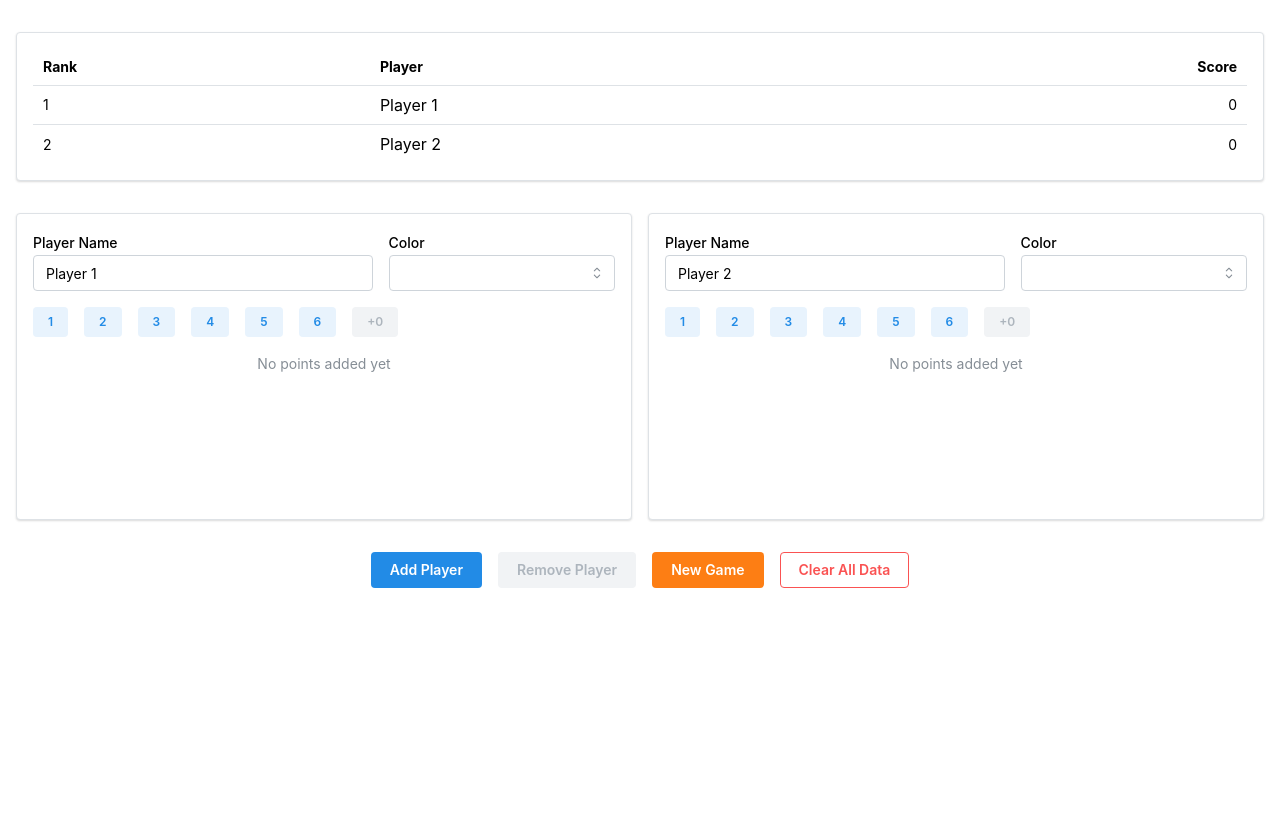
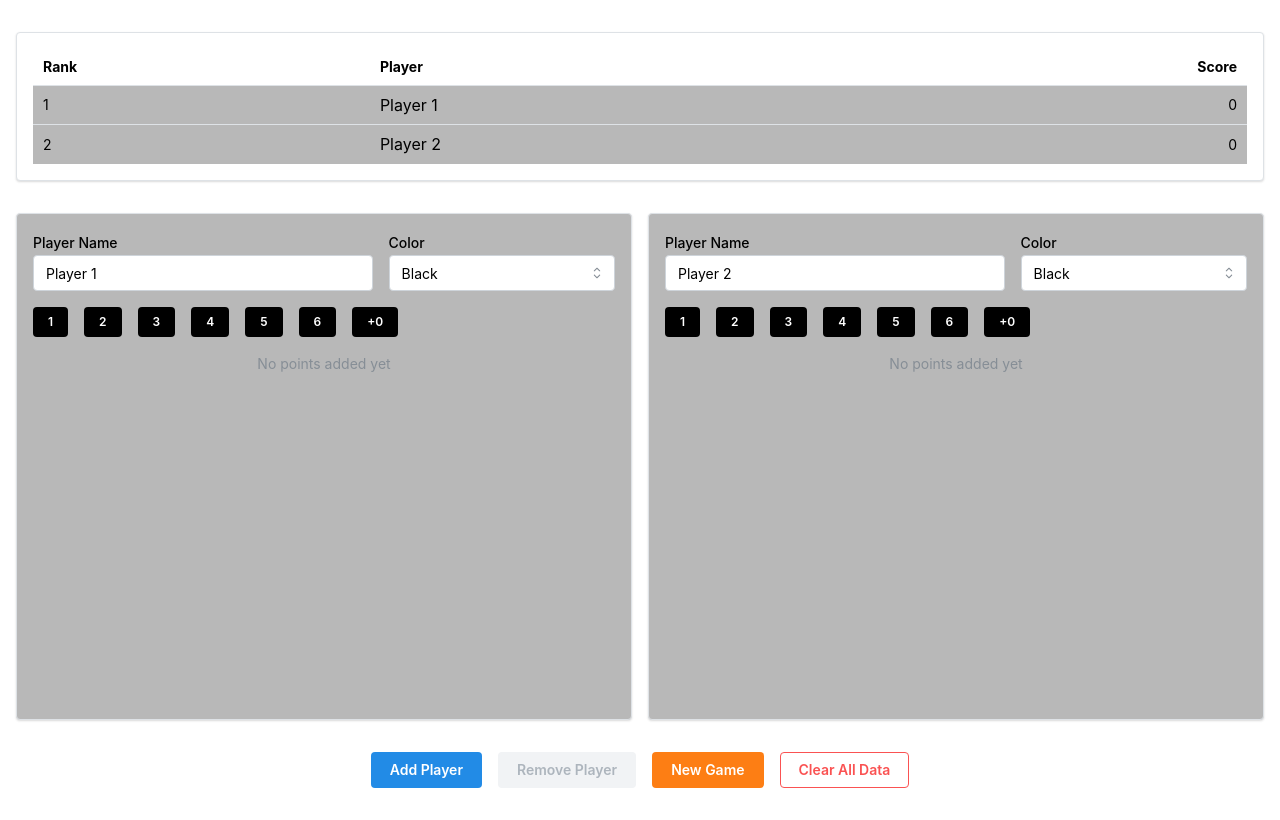
Before and after one commit to fferegrino/ticket2score, a React (Vite) app: page / in a window 1280 px wide. Built offline with nearby package versions, Linux system fonts and the light colour scheme.

Commit message:
Improve colour management

```diff
--- a/src/App.tsx
+++ b/src/App.tsx
@@ -17,8 +17,8 @@ const getInitialState = (): PlayerData[] => {
     return JSON.parse(savedState);
   }
   return [
-    { name: 'Player 1', score: 0, color: '' },
-    { name: 'Player 2', score: 0, color: '' }
+    { name: 'Player 1', score: 0, color: 'black' },
+    { name: 'Player 2', score: 0, color: 'black' }
   ];
 };
 
@@ -34,7 +34,7 @@ function App() {
       setPlayers([...players, {
         name: `Player ${players.length + 1}`,
         score: 0,
-        color: ''
+        color: 'black'
       }]);
     }
   };
@@ -65,8 +65,8 @@ function App() {
 
   const resetGame = () => {
     setPlayers([
-      { name: 'Player 1', score: 0, color: '' },
-      { name: 'Player 2', score: 0, color: '' }
+      { name: 'Player 1', score: 0, color: 'black' },
+      { name: 'Player 2', score: 0, color: 'black' }
     ]);
   };
 
--- /dev/null
+++ b/src/colors.tsx
@@ -0,0 +1,39 @@
+interface UIColor {
+  name: string;
+  background: string;
+  button: string;
+  text: string;
+}
+
+export const colorMap: Record<string, UIColor> = {
+  'red': {
+    name: 'Red',
+    background: '#ff7070',
+    button: 'red',
+    text: '#ffffff',
+  },
+  'blue': {
+    name: 'Blue',
+    background: '#85b4ff',
+    button: 'blue',
+    text: '#ffffff',
+  },
+  'green': {
+    name: 'Green',
+    background: '#95ff85',
+    button: 'green',
+    text: '#ffffff',
+  },
+  'yellow': {
+    name: 'Yellow',
+    background: '#ffff85',
+    button: '#FFA909',
+    text: '#ffffff',
+  },
+  'black': {
+    name: 'Black',
+    background: '#b8b8b8',
+    button: 'black',
+    text: '#ffffff',
+  },
+}
--- a/src/components/Player.tsx
+++ b/src/components/Player.tsx
@@ -1,6 +1,7 @@
 import { useState, useEffect } from 'react';
 import { TextInput, Button, Paper, Group, Text, List, ScrollArea, Select, ComboboxItem, ActionIcon } from '@mantine/core';
 import { IconTrash } from '@tabler/icons-react';
+import { colorMap } from '../colors';
 
 interface PlayerProps {
   initialName: string;
@@ -76,8 +77,12 @@ export function Player({ initialName, initialColor, onNameChange, onColorChange,
     }
   };
 
+  const {
+    background, button,text
+  } = colorMap[selectedColor] || colorMap['black']
+
   return (
-    <Paper shadow="xs" p="md" withBorder style={{ backgroundColor: selectedColor || 'white' }}>
+    <Paper shadow="xs" p="md" withBorder style={{ backgroundColor: background }}>
       <Group align="flex-end" mb="md">
         <TextInput
           label="Player Name"
@@ -88,11 +93,11 @@ export function Player({ initialName, initialColor, onNameChange, onColorChange,
         <Select
           label="Color"
           data={[
-            { value: '#ff7070', label: 'Red' },
-            { value: '#85b4ff', label: 'Blue' },
-            { value: '#95ff85', label: 'Green' },
-            { value: '#ffff85', label: 'Yellow' },
-            { value: '#b8b8b8', label: 'Black' },
+            { value: 'red', label: 'Red' },
+            { value: 'blue', label: 'Blue' },
+            { value: 'green', label: 'Green' },
+            { value: 'yellow', label: 'Yellow' },
+            { value: 'black', label: 'Black' },
           ]}
           onChange={handleColorChange}
           value={selectedColor}
@@ -106,6 +111,7 @@ export function Player({ initialName, initialColor, onNameChange, onColorChange,
             variant={trackPoints === length ? "filled" : "light"}
             onClick={() => setTrackPoints(trackPoints === length ? 0 : length)}
             size="xs"
+            style={{ backgroundColor: button, color: text }}
           >
             {length}
           </Button>
@@ -114,12 +120,13 @@ export function Player({ initialName, initialColor, onNameChange, onColorChange,
           onClick={handleAddPoints}
           disabled={trackPoints === 0}
           size="xs"
+          style={{ backgroundColor: button, color: text }}
         >
           +{trackPoints}
         </Button>
       </Group>
 
-      <ScrollArea h={150}>
+      <ScrollArea h={350}>
         <List spacing="xs" size="sm" center>
           {scoreHistory.length === 0 ? (
             <Text c="dimmed" ta="center" fz="sm">No points added yet</Text>
@@ -131,8 +138,7 @@ export function Player({ initialName, initialColor, onNameChange, onColorChange,
               >
                 <span>+{entry.points} points ({entry.timestamp.toLocaleTimeString()})</span>
                 <ActionIcon
-                  color="red"
-                  variant="subtle"
+                  color={button}
                   onClick={() => handleDeleteEntry(scoreHistory.length - 1 - index)}
                   size="sm"
                 >
--- a/src/components/Scoreboard.tsx
+++ b/src/components/Scoreboard.tsx
@@ -1,4 +1,5 @@
 import { Table, Paper, Text } from '@mantine/core';
+import { colorMap } from '../colors';
 
 interface PlayerScore {
   name: string;
@@ -24,19 +25,26 @@ export function Scoreboard({ players }: ScoreboardProps) {
           </Table.Tr>
         </Table.Thead>
         <Table.Tbody>
-          {sortedPlayers.map((player, index) => (
+          {sortedPlayers.map((player, index) =>{
+              const {
+                background, button,text
+              } = colorMap[player.color] || colorMap['black']
+
+
+            return (
             <Table.Tr key={player.name}>
-              <Table.Td style={{ backgroundColor: player.color || 'inherit' }}>{index + 1}</Table.Td>
-              <Table.Td style={{ backgroundColor: player.color || 'inherit' }}>
+              <Table.Td style={{ backgroundColor: background }}>{index + 1}</Table.Td>
+              <Table.Td style={{ backgroundColor: background }}>
                 <Text>
                   {player.name}
                 </Text>
               </Table.Td>
-              <Table.Td ta="right" style={{ backgroundColor: player.color || 'inherit' }}>
+              <Table.Td ta="right" style={{ backgroundColor: background }}>
                 {player.score}
               </Table.Td>
             </Table.Tr>
-          ))}
+            )
+          })}
         </Table.Tbody>
       </Table>
     </Paper>
```
